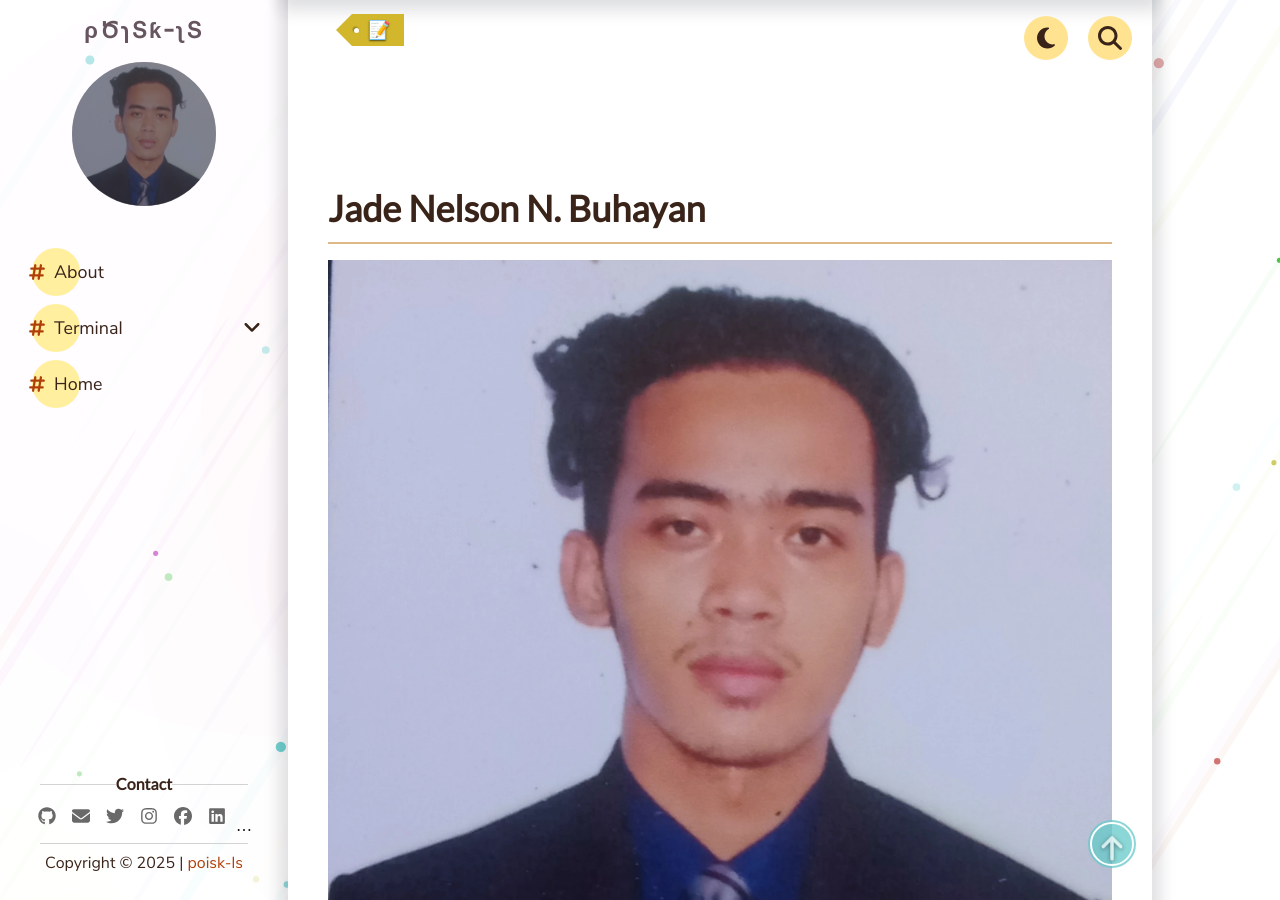
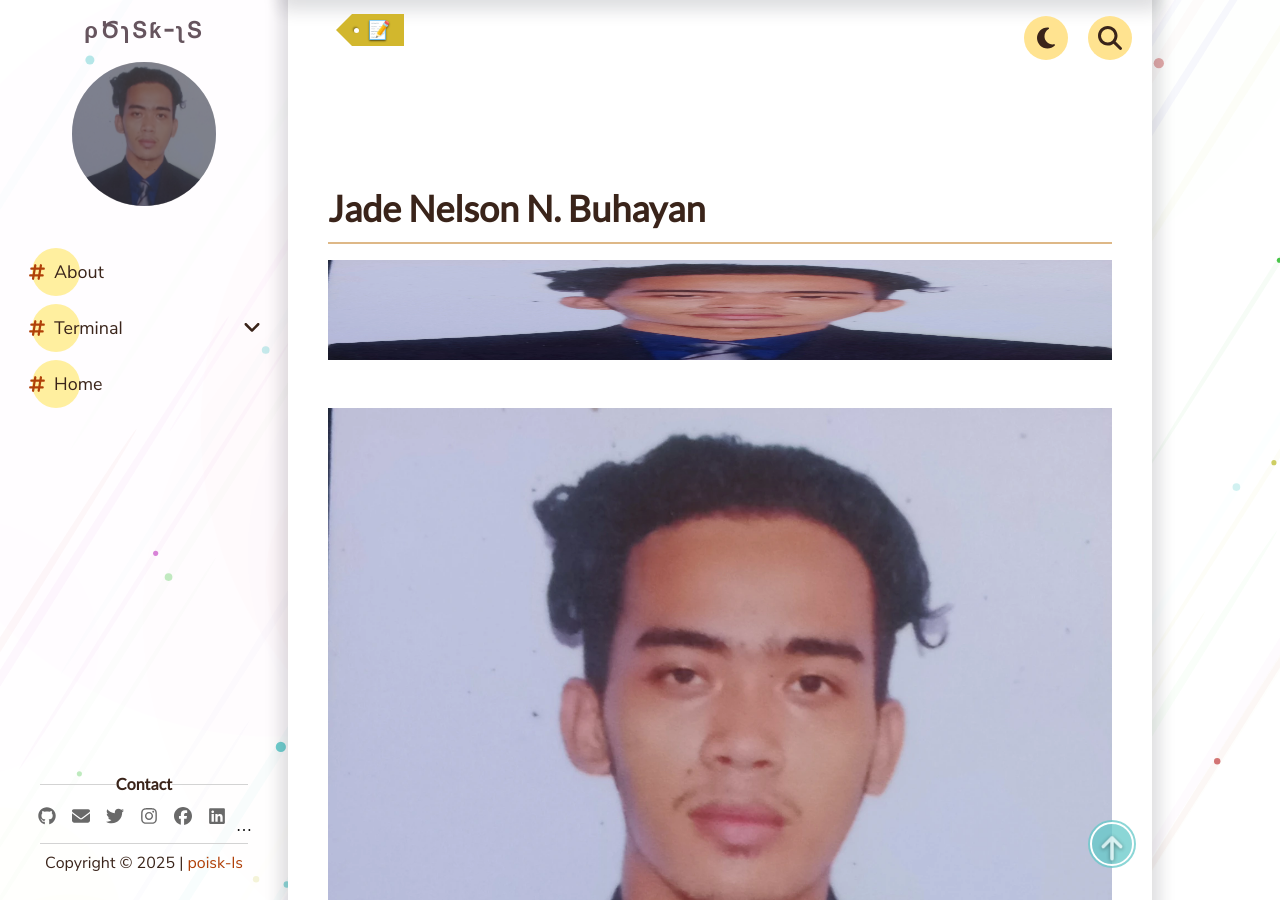
Before and after one commit to poisk-ls/poisk-ls.github.io, a Jekyll site: the page built from _pages/About/resume.md, in a window 1280 px wide and 900 px high, scrolled down 621 px. Built offline with Jekyll 4.4.1, drawn with Linux system fonts in a browser that asks for light colours; comment, search, counter and statistics services are not loaded.

Commit message:
Update resume.md

```diff
--- a/_pages/About/resume.md
+++ b/_pages/About/resume.md
@@ -10,7 +10,9 @@
 
 ---
 
-![Jade Nelson N. Buhayan](/assets/img/profile.webp?width=100&height=100)
+<img src="/assets/img/profile.webp" width="100" height="100" alt="profile">
+
+ ![Jade Nelson N. Buhayan](/assets/img/profile.webp?width=100&height=100)
 
 ## GET IN TOUCH
 
```
